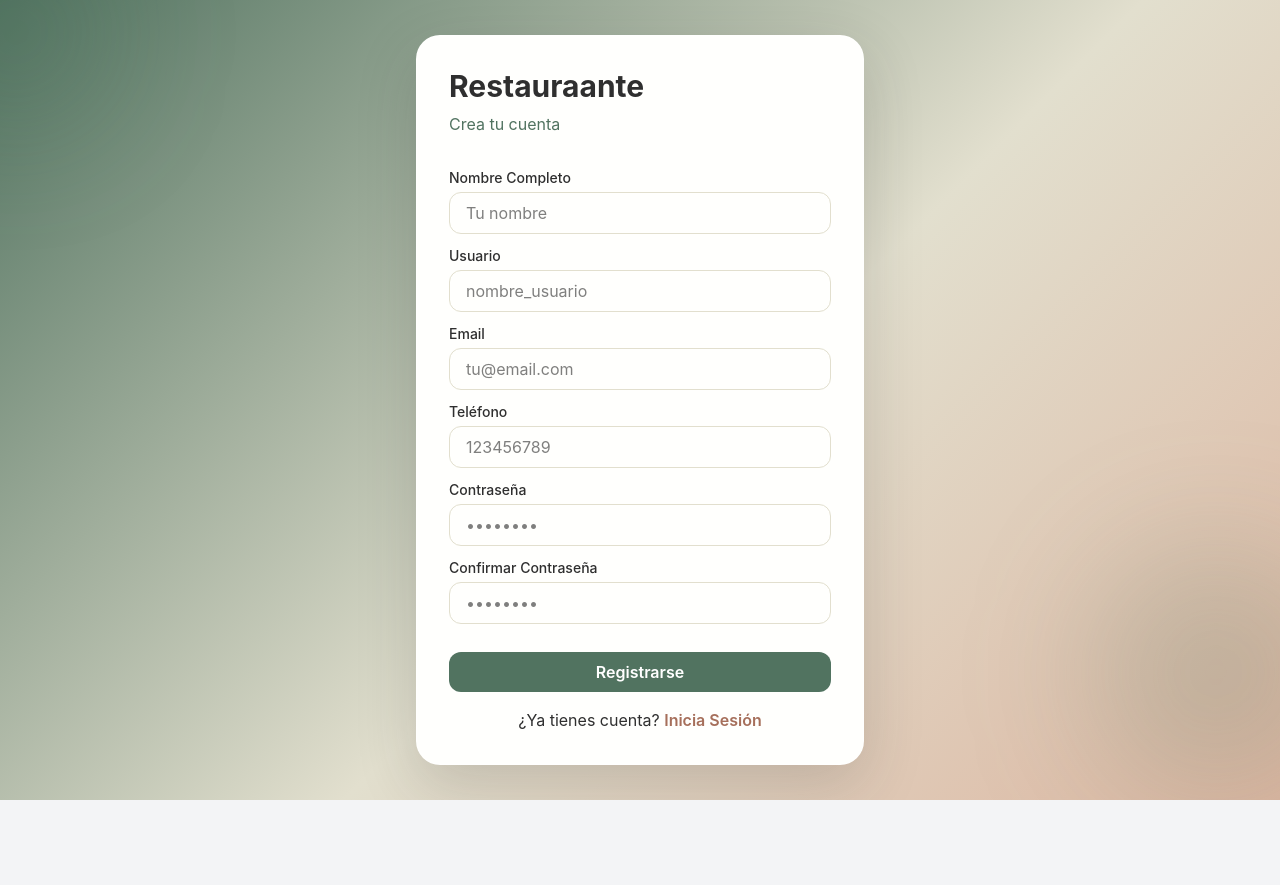
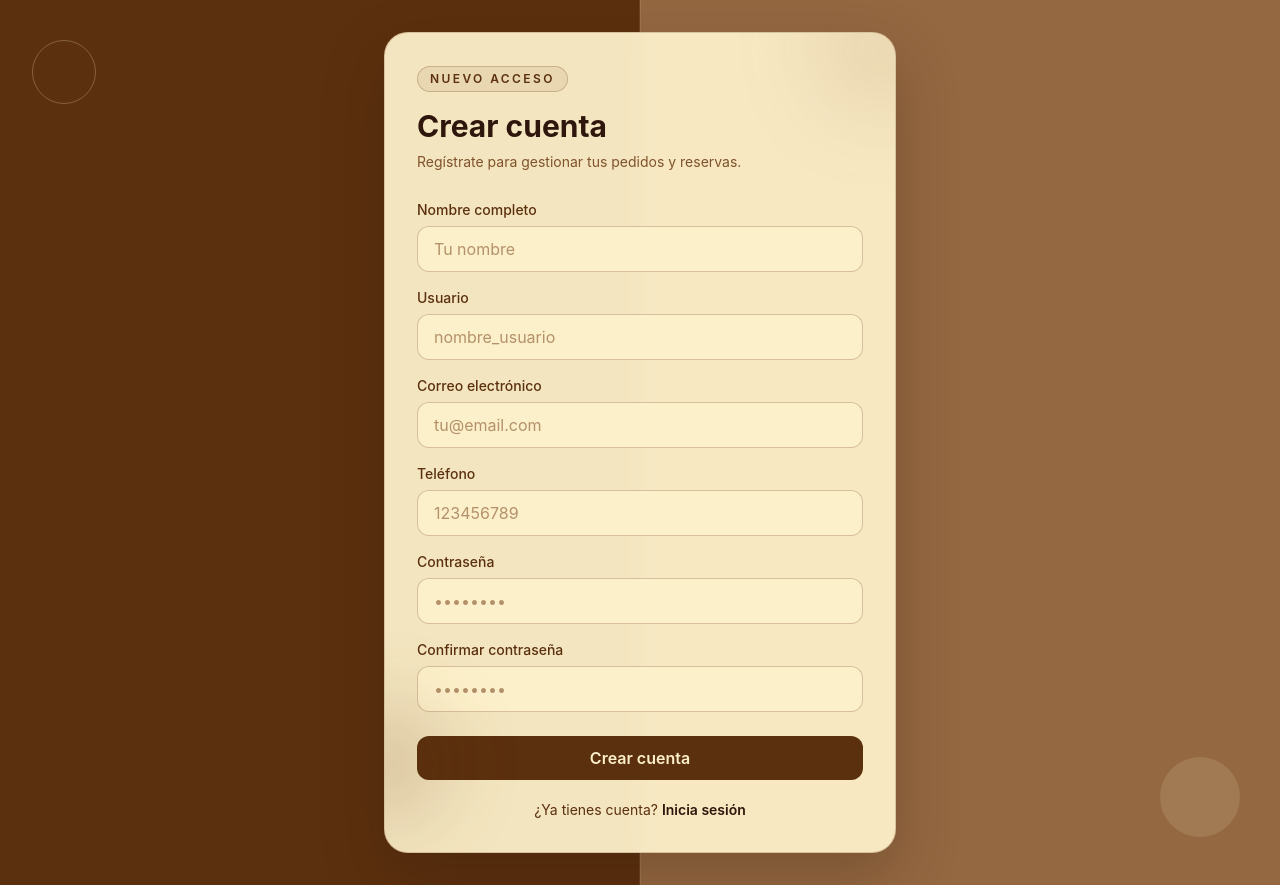
Before and after one commit to Gappy99/restaurante-frontend, a React (Vite) app: page /register in a window 1280 px wide. Before the commit the page ends 800 px from the top, so only its background shows below. Built offline with nearby package versions, Linux system fonts and the light colour scheme; no server answers.

Commit message:
rediseño login y registro

```diff
--- a/src/app/layouts/AuthLayout.jsx
+++ b/src/app/layouts/AuthLayout.jsx
@@ -4,10 +4,18 @@
  */
 const AuthLayout = ({ children }) => {
   return (
-    <div className="relative min-h-screen overflow-hidden bg-[linear-gradient(135deg,#517360_0%,#E2DFCE_55%,#DDB7A2_100%)] flex items-center justify-center p-4">
-      <div className="absolute -left-20 -top-16 h-48 w-48 rounded-full bg-[#517360]/20 blur-3xl" />
-      <div className="absolute -right-16 bottom-0 h-64 w-64 rounded-full bg-[#517360]/20 blur-3xl" />
-      <div className="relative w-full max-w-md">{children}</div>
+    <div className="relative flex min-h-screen items-center justify-center overflow-hidden bg-[#2E160C] px-4 py-8">
+      {/* Corte exacto al centro entre café oscuro y café claro */}
+      <div className="absolute inset-0 bg-[linear-gradient(90deg,#5B300E_0%,#5B300E_50%,#946841_50%,#946841_100%)]" />
+
+      {/* Acentos sutiles para profundidad sin recargar */}
+      <div className="absolute left-8 top-10 h-16 w-16 rounded-full border border-[#FCF0CA]/25" />
+      <div className="absolute bottom-12 right-10 h-20 w-20 rounded-full bg-[#FCF0CA]/12" />
+
+      {/* División central suave para mantener estilo minimalista */}
+      <div className="absolute left-1/2 top-0 h-full w-px -translate-x-1/2 bg-[#FCF0CA]/20" />
+
+      <div className="relative w-full max-w-md sm:max-w-lg">{children}</div>
     </div>
   )
 }
--- a/src/features/auth/pages/LoginPage.jsx
+++ b/src/features/auth/pages/LoginPage.jsx
@@ -27,61 +27,70 @@ const LoginPage = () => {
   }
 
   return (
-    <div className="rounded-3xl border-full border-white/60 bg-[#FFFFFD] p-8 shadow-[0_40px_120px_rgba(50,50,50,0,18)] ">
-      <h1 className="text-3xl font-bold text-[#265C26] mb-2">Restaurant-GO</h1>
-      <p className="font-medium mb-8 border-white/10 text-[#DDB7A2]">Inicia sesión en tu cuenta</p>
+    <section className="relative overflow-hidden rounded-3xl border border-[#7F532C]/25 bg-[#FCF0CA]/95 p-8 shadow-[0_24px_60px_rgba(46,22,12,0.25)] backdrop-blur-sm">
+      <div className="pointer-events-none absolute -right-10 -top-10 h-28 w-28 rounded-full bg-[#946841]/15 blur-2xl" />
+      <div className="pointer-events-none absolute -left-10 bottom-10 h-24 w-24 rounded-full bg-[#5B300E]/20 blur-2xl" />
 
-      <form onSubmit={handleSubmit(onSubmit)} className="space-y-4">
-        {/* Email */}
-        <div>
-          <label className="block text-sm font-medium text-[#2F2F2F] mb-1">
-            Email
+      <div className="mb-8">
+        <span className="inline-flex rounded-full border border-[#7F532C]/30 bg-[#946841]/10 px-3 py-1 text-xs font-semibold uppercase tracking-[0.2em] text-[#5B300E]">
+          Bienvenido
+        </span>
+        <h1 className="mt-4 text-3xl font-bold text-[#2E160C]">Restaurant-Go</h1>
+        <p className="mt-2 text-sm text-[#7F532C]">
+          Accede a tu cuenta para continuar con la experiencia.
+        </p>
+      </div>
+
+      <form onSubmit={handleSubmit(onSubmit)} className="space-y-5">
+        {/* Campo de correo */}
+        <div className="space-y-1.5">
+          <label className="block text-sm font-medium text-[#5B300E]">
+            Correo electrónico
           </label>
           <input
             type="email"
             placeholder="tu@email.com"
             {...register('email', { required: 'Email requerido' })}
-            className="w-full rounded-xl border border-[#E2DFCE] px-4 py-2 outline-none transition focus:border-[#517360] focus:ring-2 focus:ring-[#517360]/30"
+            className="w-full rounded-xl border border-[#7F532C]/30 bg-[#FCF0CA] px-4 py-2.5 text-[#2E160C] outline-none transition placeholder:text-[#946841]/70 focus:border-[#5B300E] focus:ring-2 focus:ring-[#946841]/30"
           />
           {errors.email && (
-            <p className="mt-1 text-sm text-[#A66F5B]">{errors.email.message}</p>
+            <p className="text-sm text-[#5B300E]">{errors.email.message}</p>
           )}
         </div>
 
-        {/* Password */}
-        <div>
-          <label className="block text-sm font-medium text-[#2F2F2F] mb-1">
+        {/* Campo de contraseña */}
+        <div className="space-y-1.5">
+          <label className="block text-sm font-medium text-[#5B300E]">
             Contraseña
           </label>
           <input
             type="password"
             placeholder="••••••••"
             {...register('password', { required: 'Contraseña requerida' })}
-            className="w-full rounded-xl border border-[#E2DFCE] px-4 py-2 outline-none transition focus:border-[#517360] focus:ring-2 focus:ring-[#517360]/30"
+            className="w-full rounded-xl border border-[#7F532C]/30 bg-[#FCF0CA] px-4 py-2.5 text-[#2E160C] outline-none transition placeholder:text-[#946841]/70 focus:border-[#5B300E] focus:ring-2 focus:ring-[#946841]/30"
           />
           {errors.password && (
-            <p className="mt-1 text-sm ">{errors.password.message}</p>
+            <p className="text-sm text-[#5B300E]">{errors.password.message}</p>
           )}
         </div>
 
-        {/* Submit */}
+        {/* Botón de envío */}
         <button
           type="submit"
           disabled={isLoading}
-          className="w-full rounded-xl bg-[#517360] py-2 font-semibold text-white transition hover:bg-[#466353] disabled:cursor-not-allowed disabled:bg-[#E2DFCE] disabled:text-[#2F2F2F]"
+          className="w-full rounded-xl bg-[#5B300E] py-2.5 font-semibold text-[#FCF0CA] transition hover:bg-[#7F532C] disabled:cursor-not-allowed disabled:bg-[#946841]/60 disabled:text-[#FCF0CA]/80"
         >
-          {isLoading ? 'Cargando...' : 'Iniciar Sesión'}
+          {isLoading ? 'Cargando...' : 'Iniciar sesión'}
         </button>
       </form>
 
-      {/* Register link */}
-      <p className="mt-4 text-center text-[#2F2F2F]">
+      <p className="mt-5 text-center text-sm text-[#5B300E]">
         ¿No tienes cuenta?{' '}
-        <Link to="/register" className="font-semibold text-[#A66F5B] hover:underline">
+        <Link to="/register" className="font-semibold text-[#2E160C] transition hover:text-[#7F532C] hover:underline">
           Regístrate
         </Link>
       </p>
-    </div>
+    </section>
   )
 }
 
--- a/src/features/auth/pages/RegisterPage.jsx
+++ b/src/features/auth/pages/RegisterPage.jsx
@@ -37,125 +37,137 @@ const RegisterPage = () => {
   }
 
   return (
-    <div className="rounded-3xl border border-white/60 bg-[#FFFFFD] p-8 shadow-[0_20px_60px_rgba(47,47,47,0.18)] backdrop-blur-sm">
-      <h1 className="text-3xl font-bold text-[#2F2F2F] mb-2">Restauraante</h1>
-      <p className="text-[#517360] mb-8">Crea tu cuenta</p>
+    <section className="relative overflow-hidden rounded-3xl border border-[#7F532C]/25 bg-[#FCF0CA]/95 p-8 shadow-[0_24px_60px_rgba(46,22,12,0.25)] backdrop-blur-sm">
+      <div className="pointer-events-none absolute -right-12 -top-12 h-32 w-32 rounded-full bg-[#946841]/15 blur-2xl" />
+      <div className="pointer-events-none absolute -left-14 bottom-8 h-28 w-28 rounded-full bg-[#5B300E]/20 blur-2xl" />
 
-      <form onSubmit={handleSubmit(onSubmit)} className="space-y-3">
-        {/* Nombre */}
-        <div>
-          <label className="block text-sm font-medium text-[#2F2F2F] mb-1">
-            Nombre Completo
+      <div className="mb-7">
+        <span className="inline-flex rounded-full border border-[#7F532C]/30 bg-[#946841]/10 px-3 py-1 text-xs font-semibold uppercase tracking-[0.2em] text-[#5B300E]">
+          Nuevo acceso
+        </span>
+        <h1 className="mt-4 text-3xl font-bold text-[#2E160C]">Crear cuenta</h1>
+        <p className="mt-2 text-sm text-[#7F532C]">
+          Regístrate para gestionar tus pedidos y reservas.
+        </p>
+      </div>
+
+      <form onSubmit={handleSubmit(onSubmit)} className="space-y-4">
+        {/* Campo de nombre */}
+        <div className="space-y-1.5">
+          <label className="block text-sm font-medium text-[#5B300E]">
+            Nombre completo
           </label>
           <input
             type="text"
             placeholder="Tu nombre"
             {...register('nombre', { required: 'Nombre requerido' })}
-            className="w-full rounded-xl border border-[#E2DFCE] px-4 py-2 outline-none transition focus:border-[#517360] focus:ring-2 focus:ring-[#517360]/30"
+            className="w-full rounded-xl border border-[#7F532C]/30 bg-[#FCF0CA] px-4 py-2.5 text-[#2E160C] outline-none transition placeholder:text-[#946841]/70 focus:border-[#5B300E] focus:ring-2 focus:ring-[#946841]/30"
           />
           {errors.nombre && (
-            <p className="mt-1 text-sm text-[#A66F5B]">{errors.nombre.message}</p>
+            <p className="text-sm text-[#5B300E]">{errors.nombre.message}</p>
           )}
         </div>
 
-        {/* Username */}
-        <div>
-          <label className="block text-sm font-medium text-[#2F2F2F] mb-1">
+        {/* Campo de usuario */}
+        <div className="space-y-1.5">
+          <label className="block text-sm font-medium text-[#5B300E]">
             Usuario
           </label>
           <input
             type="text"
             placeholder="nombre_usuario"
             {...register('username', { required: 'Usuario requerido' })}
-            className="w-full rounded-xl border border-[#E2DFCE] px-4 py-2 outline-none transition focus:border-[#517360] focus:ring-2 focus:ring-[#517360]/30"
+            className="w-full rounded-xl border border-[#7F532C]/30 bg-[#FCF0CA] px-4 py-2.5 text-[#2E160C] outline-none transition placeholder:text-[#946841]/70 focus:border-[#5B300E] focus:ring-2 focus:ring-[#946841]/30"
           />
           {errors.username && (
-            <p className="mt-1 text-sm text-[#A66F5B]">{errors.username.message}</p>
+            <p className="text-sm text-[#5B300E]">{errors.username.message}</p>
           )}
         </div>
 
-        {/* Email */}
-        <div>
-          <label className="block text-sm font-medium text-[#2F2F2F] mb-1">
-            Email
+        {/* Campo de correo */}
+        <div className="space-y-1.5">
+          <label className="block text-sm font-medium text-[#5B300E]">
+            Correo electrónico
           </label>
           <input
             type="email"
             placeholder="tu@email.com"
             {...register('email', { required: 'Email requerido' })}
-            className="w-full rounded-xl border border-[#E2DFCE] px-4 py-2 outline-none transition focus:border-[#517360] focus:ring-2 focus:ring-[#517360]/30"
+            className="w-full rounded-xl border border-[#7F532C]/30 bg-[#FCF0CA] px-4 py-2.5 text-[#2E160C] outline-none transition placeholder:text-[#946841]/70 focus:border-[#5B300E] focus:ring-2 focus:ring-[#946841]/30"
           />
           {errors.email && (
-            <p className="mt-1 text-sm text-[#A66F5B]">{errors.email.message}</p>
+            <p className="text-sm text-[#5B300E]">{errors.email.message}</p>
           )}
         </div>
 
-        {/* Teléfono */}
-        <div>
-          <label className="block text-sm font-medium text-[#2F2F2F] mb-1">
+        {/* Campo de teléfono */}
+        <div className="space-y-1.5">
+          <label className="block text-sm font-medium text-[#5B300E]">
             Teléfono
           </label>
           <input
             type="tel"
             placeholder="123456789"
             {...register('telefono', { required: 'Teléfono requerido' })}
-            className="w-full rounded-xl border border-[#E2DFCE] px-4 py-2 outline-none transition focus:border-[#517360] focus:ring-2 focus:ring-[#517360]/30"
+            className="w-full rounded-xl border border-[#7F532C]/30 bg-[#FCF0CA] px-4 py-2.5 text-[#2E160C] outline-none transition placeholder:text-[#946841]/70 focus:border-[#5B300E] focus:ring-2 focus:ring-[#946841]/30"
           />
           {errors.telefono && (
-            <p className="mt-1 text-sm text-[#A66F5B]">{errors.telefono.message}</p>
+            <p className="text-sm text-[#5B300E]">{errors.telefono.message}</p>
           )}
         </div>
 
-        {/* Password */}
-        <div>
-          <label className="block text-sm font-medium text-[#2F2F2F] mb-1">
+        {/* Campo de contraseña */}
+        <div className="space-y-1.5">
+          <label className="block text-sm font-medium text-[#5B300E]">
             Contraseña
           </label>
           <input
             type="password"
             placeholder="••••••••"
             {...register('password', { required: 'Contraseña requerida' })}
-            className="w-full rounded-xl border border-[#E2DFCE] px-4 py-2 outline-none transition focus:border-[#517360] focus:ring-2 focus:ring-[#517360]/30"
+            className="w-full rounded-xl border border-[#7F532C]/30 bg-[#FCF0CA] px-4 py-2.5 text-[#2E160C] outline-none transition placeholder:text-[#946841]/70 focus:border-[#5B300E] focus:ring-2 focus:ring-[#946841]/30"
           />
           {errors.password && (
-            <p className="mt-1 text-sm text-[#A66F5B]">{errors.password.message}</p>
+            <p className="text-sm text-[#5B300E]">{errors.password.message}</p>
           )}
         </div>
 
-        {/* Confirm Password */}
-        <div>
-          <label className="block text-sm font-medium text-[#2F2F2F] mb-1">
-            Confirmar Contraseña
+        {/* Campo de confirmación de contraseña */}
+        <div className="space-y-1.5">
+          <label className="block text-sm font-medium text-[#5B300E]">
+            Confirmar contraseña
           </label>
           <input
             type="password"
             placeholder="••••••••"
-            {...register('confirmPassword', { required: 'Confirmar contraseña' })}
-            className="w-full rounded-xl border border-[#E2DFCE] px-4 py-2 outline-none transition focus:border-[#517360] focus:ring-2 focus:ring-[#517360]/30"
+            {...register('confirmPassword', {
+              required: 'Confirmar contraseña',
+              validate: (value) => value === password || 'Las contraseñas no coinciden',
+            })}
+            className="w-full rounded-xl border border-[#7F532C]/30 bg-[#FCF0CA] px-4 py-2.5 text-[#2E160C] outline-none transition placeholder:text-[#946841]/70 focus:border-[#5B300E] focus:ring-2 focus:ring-[#946841]/30"
           />
           {errors.confirmPassword && (
-            <p className="mt-1 text-sm text-[#A66F5B]">{errors.confirmPassword.message}</p>
+            <p className="text-sm text-[#5B300E]">{errors.confirmPassword.message}</p>
           )}
         </div>
 
-        {/* Submit */}
+        {/* Botón de envío */}
         <button
           type="submit"
           disabled={isLoading}
-          className="mt-4 w-full rounded-xl bg-[#517360] py-2 font-semibold text-white transition hover:bg-[#466353] disabled:cursor-not-allowed disabled:bg-[#E2DFCE] disabled:text-[#2F2F2F]"
+          className="mt-2 w-full rounded-xl bg-[#5B300E] py-2.5 font-semibold text-[#FCF0CA] transition hover:bg-[#7F532C] disabled:cursor-not-allowed disabled:bg-[#946841]/60 disabled:text-[#FCF0CA]/80"
         >
-          {isLoading ? 'Cargando...' : 'Registrarse'}
+          {isLoading ? 'Cargando...' : 'Crear cuenta'}
         </button>
       </form>
 
-      {/* Login link */}
-      <p className="mt-4 text-center text-[#2F2F2F]">
+      <p className="mt-5 text-center text-sm text-[#5B300E]">
         ¿Ya tienes cuenta?{' '}
-        <Link to="/login" className="font-semibold text-[#A66F5B] hover:underline">
-          Inicia Sesión
+        <Link to="/login" className="font-semibold text-[#2E160C] transition hover:text-[#7F532C] hover:underline">
+          Inicia sesión
         </Link>
       </p>
-    </div>
+    </section>
   )
 }
 
```
